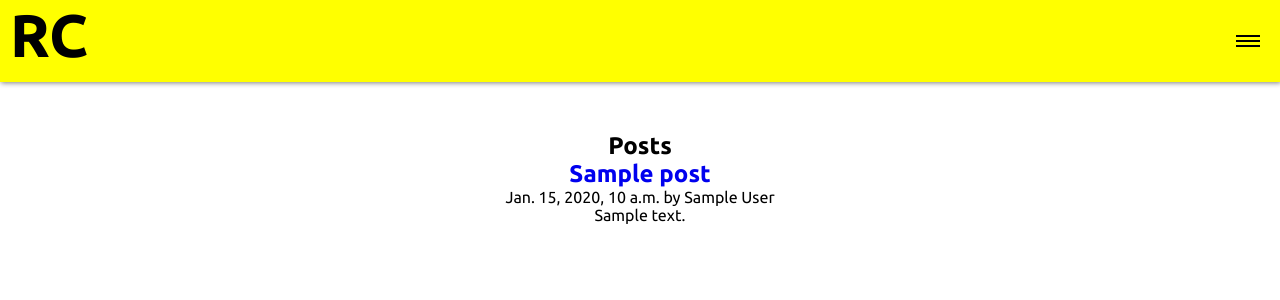
After one commit to Jawrynx/ReptileCorner, a Django app: template posts/templates/posts/posts_list.html in a window 1280 px wide. The commit adds this page. Shown: the top 300 px of the page. Run offline with Django 5.2, Linux system fonts and the light colour scheme; the template is opened without the code that fills it: most values are stand-ins (such as "Sample title", 1, 10 or a date in 2020); some libraries are stand-ins or nearby versions.

Commit message:
Added Posts page for listing posts, linked to settings and urls.py

```diff
--- a/ReptileCorner/urls.py
+++ b/ReptileCorner/urls.py
@@ -15,10 +15,11 @@ Including another URLconf
     2. Add a URL to urlpatterns:  path('blog/', include('blog.urls'))
 """
 from django.contrib import admin
-from django.urls import path
+from django.urls import path, include
 from . import views
 
 urlpatterns = [
     path('admin/', admin.site.urls),
     path('', views.home, name='home'),
+    path('posts/', include('posts.urls')),
 ]
--- /dev/null
+++ b/posts/templates/posts/posts_list.html
@@ -0,0 +1,23 @@
+{% extends 'layout.html' %}
+
+{% block title %}
+    Posts
+{% endblock %}
+
+{% block content %}
+    <section class="posts-list">
+        <h1>Posts</h1>
+
+        {% for post in posts %}
+            <article class="post">
+                <h2>
+                    <a href="{% url 'posts:page' slug=post.slug %}">
+                        {{ post.title }}
+                    </a>
+                </h2>
+                <p>{{ post.date }} by {{ post.author }}</p>
+                <p>{{ post.body }}</p>
+            </article>
+        {% endfor %}
+    </section>
+{% endblock %}
--- /dev/null
+++ b/posts/urls.py
@@ -0,0 +1,8 @@
+from django.urls import path
+from . import views
+
+app_name = 'posts'
+
+urlpatterns = [
+    path('', views.posts_list, name="list"),
+]
--- a/posts/views.py
+++ b/posts/views.py
@@ -1,3 +1,8 @@
 from django.shortcuts import render
+from .models import Post
 
 # Create your views here.
+
+def posts_list(request):
+    posts = Post.objects.all().order_by('-date')
+    return render(request, 'posts/posts_list.html', { 'posts': posts })
--- a/static/css/style.css
+++ b/static/css/style.css
@@ -149,3 +149,14 @@ body:has(.side-menu:checked) {
 .desc {
     margin-top: 20px;
 }
+
+.posts-container {
+    background-color: yellow;
+    height: 100%;
+}
+
+.posts-list {
+    width: 100%;
+    padding: 50px;
+    background-color: white;
+}
--- a/templates/layout.html
+++ b/templates/layout.html
@@ -23,7 +23,8 @@
         <!-- Menu -->
         <nav class="nav">
             <ul class="menu">
-                <li><a href="#">Posts</a></li>
+                <li><a href="/">Home</a></li>
+                <li><a href="{% url 'posts:list' %}">Posts</a></li>
                 <li><a href="#">Reptiles</a> </li>
                 <li><a href="#">About</a></li>
                 <li><a href="#">Contact</a></li>
```
